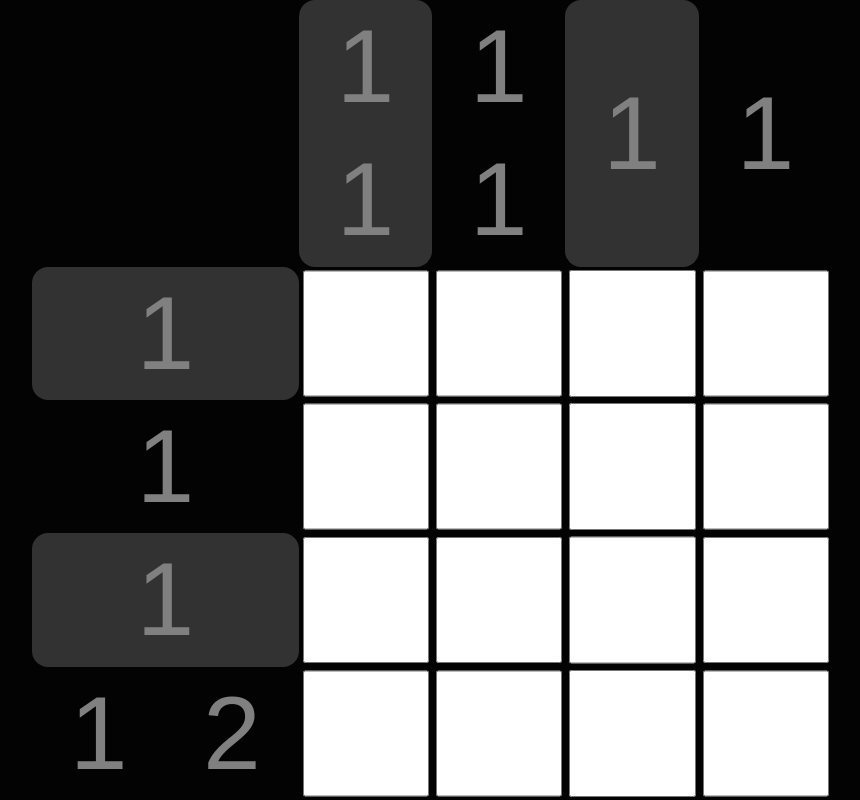
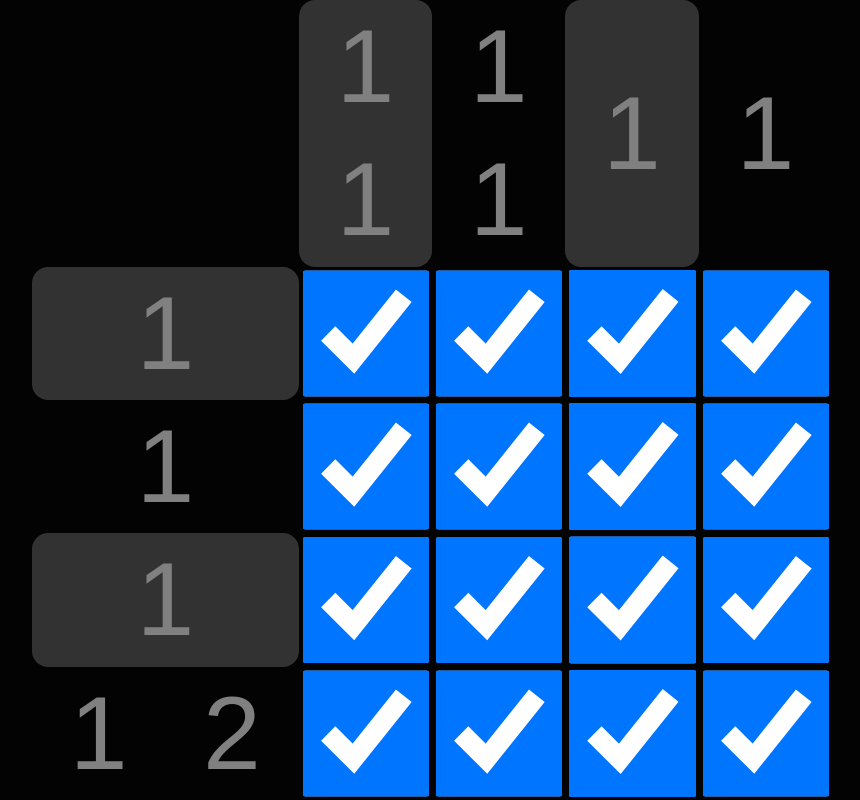
Before and after one commit to Wid-mo/nonograms-layout, a SvelteKit app: page / in a window 1280 px wide. Shown: the whole page, without its empty margins (208-1068 px from the left). Built offline with nearby package versions, Linux system fonts and the light colour scheme.

Commit message:
add simple game over state

```diff
--- a/src/routes/+page.svelte
+++ b/src/routes/+page.svelte
@@ -1,5 +1,5 @@
 <script>
-	const cellsInRow = 4;
+	let cellsInRow = 4;
 
 	$: cells = Array.from({ length: cellsInRow * cellsInRow }, () => Math.random() < 0.5);
 	const last = (arr) => arr[arr.length - 1];
@@ -30,6 +30,12 @@
 	$: maxNumberOfLabelsForColumns = Math.max(...labelsForRows.map(({ length }) => length));
 	$: maxWidth = maxNumberOfLabelsForColumns + cellsInRow;
 	$: maxHeight = maxNumberOfLabelsForRows + cellsInRow;
+
+	$: checkboxes = Array(cellsInRow ** 2).fill(true);
+	$: gameOver = checkboxes.every((v, i) => v === cells[i]);
+	$: if (gameOver) {
+		alert("OK")
+	}
 </script>
 
 <div
@@ -58,8 +64,8 @@
 		{/each}
 	</div>
 	<div class="grid" style="grid-template: repeat({cellsInRow}, auto) / repeat({cellsInRow}, auto);">
-		{#each { length: cells.length }}
-			<input type="checkbox" />
+		{#each checkboxes as checked}
+			<input type="checkbox" bind:checked />
 		{/each}
 	</div>
 </div>
```
